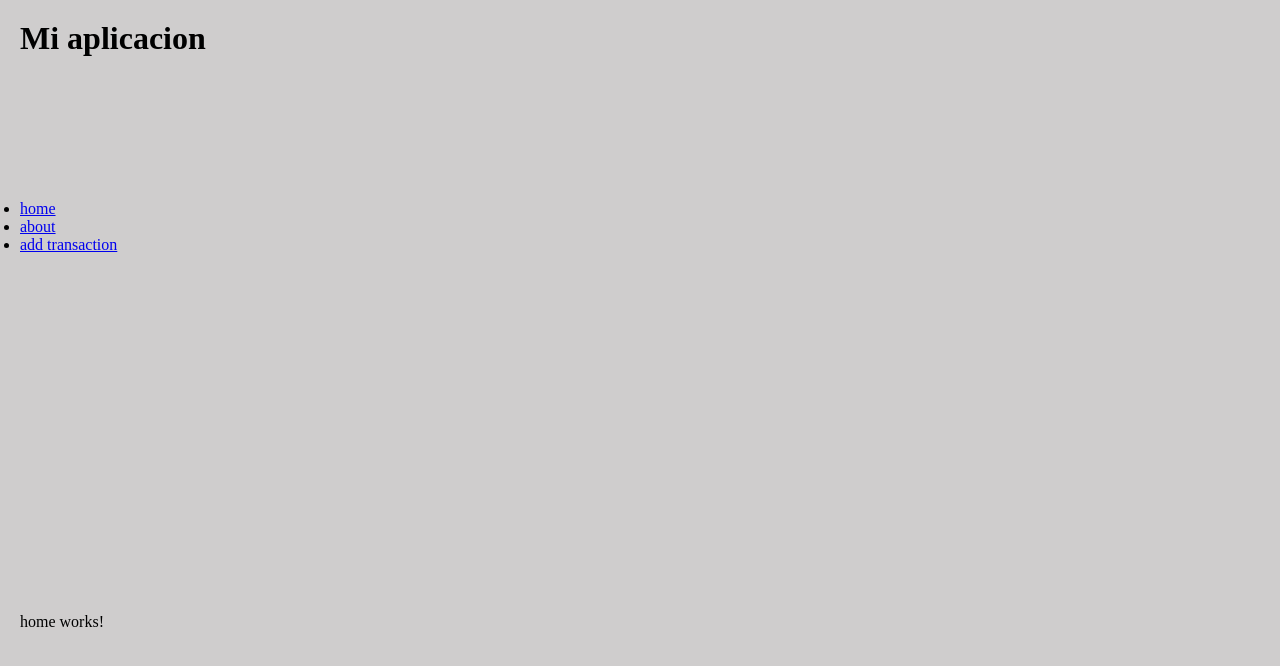
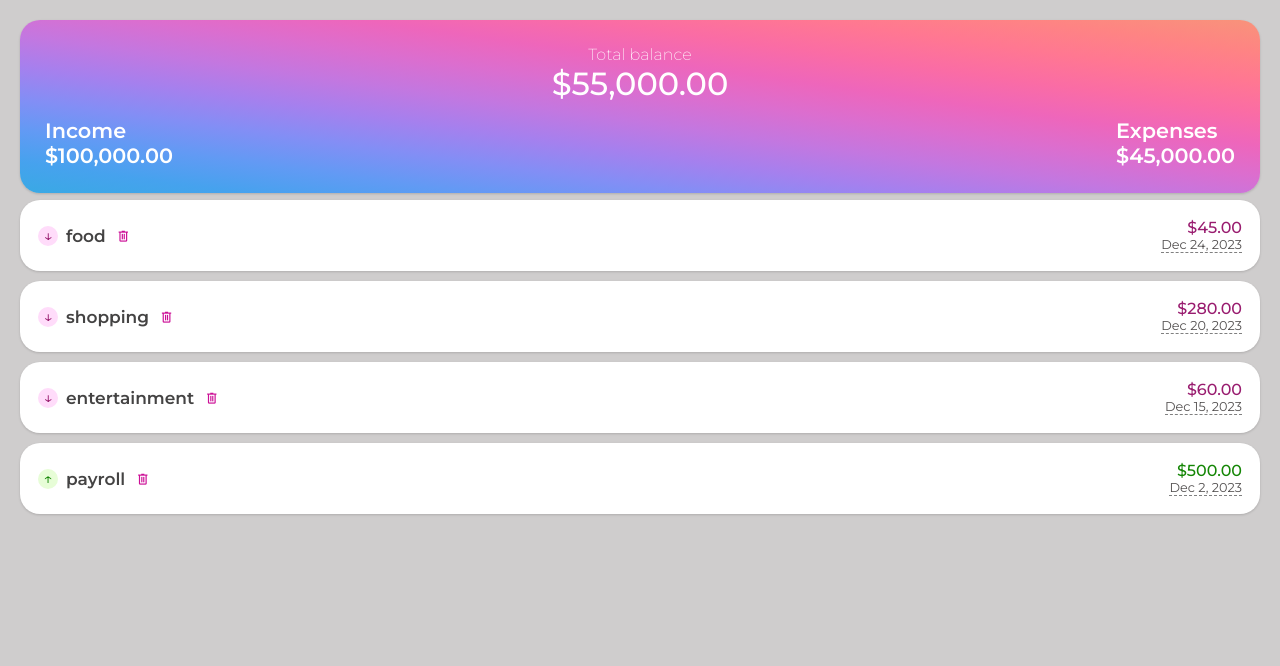
Before and after one commit to AllanAcostaM/Expenses_Tracker, an Angular app in the folder angular17_expenses_tracker/: page / in a window 1280 px wide. Shown: the top 666 px of the page. Built offline with nearby package versions, Linux system fonts and the light colour scheme.

Commit message:
Angular: Refactor utilizando los componentes Home, AddTransaction y About

```diff
--- a/angular17_expenses_tracker/src/app/app.component.html
+++ b/angular17_expenses_tracker/src/app/app.component.html
@@ -1,15 +1,3 @@
 <div class="container">
-  <h1>Mi aplicacion</h1>
-  <ul>
-    <li><a routerLink="">home</a></li>
-    <li><a routerLink="about">about</a></li>
-    <li><a routerLink="add">add transaction</a></li>
-  </ul>
   <router-outlet></router-outlet>
 </div>
-
-<!-- <app-balance [balance]="balance" />
-<app-transactions
-  [transactions]="transactions"
-  (removeTransactionEvent)="removeTransaction($event)"
-/> -->
--- a/angular17_expenses_tracker/src/app/app.component.scss
+++ b/angular17_expenses_tracker/src/app/app.component.scss
@@ -4,8 +4,4 @@
   background-color: s.$main-bg-color;
   width: 100vw;
   height: 100vh;
-  display: grid;
-  grid-template-rows: 150px auto;
-  padding: 1.25rem;
-  gap: 1.875rem;
 }
--- a/angular17_expenses_tracker/src/app/app.component.ts
+++ b/angular17_expenses_tracker/src/app/app.component.ts
@@ -3,63 +3,14 @@ import { Component } from '@angular/core';
 import { RouterLink, RouterOutlet } from '@angular/router';
 
 
-// Models
-import { Balance } from './models/balance.model';
-import { Transaction } from './models/transaction.model';
-
-// Components
-import { BalanceComponent } from './components/balance/balance.component';
-import { TransactionsComponent } from './components/transactions/transactions.component';
-
 @Component({
   selector: 'app-root',
   standalone: true,
-  imports: [CommonModule, RouterOutlet, BalanceComponent, TransactionsComponent, RouterLink],
+  imports: [CommonModule, RouterOutlet, RouterLink],
   templateUrl: './app.component.html',
   styleUrl: './app.component.scss'
 })
 
 export class AppComponent {
-  balance: Balance = {
-    amount: 55_000,
-    income: 100_000,
-    expenses: 45_000,
-  };
-  transactions: Transaction[] = [
-    {
-      id: '1',
-      type: 'expense',
-      amount: 45,
-      category: 'food',
-      date: new Date(2023, 11, 24),
-    },
-    {
-      id: '2',
-      type: 'expense',
-      amount: 280,
-      category: 'shopping',
-      date: new Date(2023, 11, 20),
-    },
-    {
-      id: '3',
-      type: 'expense',
-      amount: 60,
-      category: 'entertainment',
-      date: new Date(2023, 11, 15),
-    },
-    {
-      id: '4',
-      type: 'income',
-      amount: 500,
-      category: 'payroll',
-      date: new Date(2023, 11, 2),
-    },
-  ]
 
-  removeTransaction(id: string) {
-    // Elimina la transaccion del arreglo
-    this.transactions = this.transactions.filter(
-      transaction => transaction.id !== id
-    );
-  }
 }
--- a/angular17_expenses_tracker/src/app/pages/home/home.component.html
+++ b/angular17_expenses_tracker/src/app/pages/home/home.component.html
@@ -1 +1,7 @@
-<p>home works!</p>
+<div class="main">
+  <app-balance [balance]="balance" />
+  <app-transactions
+    [transactions]="transactions"
+    (removeTransactionEvent)="removeTransaction($event)"
+  />
+</div>
--- a/angular17_expenses_tracker/src/app/pages/home/home.component.scss
+++ b/angular17_expenses_tracker/src/app/pages/home/home.component.scss
@@ -0,0 +1,6 @@
+.main {
+  display: grid;
+  grid-template-rows: 150px auto;
+  padding: 1.25rem;
+  gap: 1.875rem;
+}
--- a/angular17_expenses_tracker/src/app/pages/home/home.component.ts
+++ b/angular17_expenses_tracker/src/app/pages/home/home.component.ts
@@ -1,13 +1,65 @@
 import { CommonModule } from '@angular/common';
 import { Component } from '@angular/core';
+import { RouterLink, RouterOutlet } from '@angular/router';
+
+
+// Models
+import { Balance } from '../../models/balance.model';
+import { Transaction } from '../../models/transaction.model';
+
+// Components
+import { BalanceComponent } from '../../components/balance/balance.component';
+import { TransactionsComponent } from '../../components/transactions/transactions.component';
+
 
 @Component({
   selector: 'app-home',
   standalone: true,
-  imports: [CommonModule],
+  imports: [CommonModule, RouterOutlet, BalanceComponent, TransactionsComponent, RouterLink],
   templateUrl: './home.component.html',
   styleUrl: './home.component.scss'
 })
 export class HomeComponent {
+  balance: Balance = {
+    amount: 55_000,
+    income: 100_000,
+    expenses: 45_000,
+  };
+  transactions: Transaction[] = [
+    {
+      id: '1',
+      type: 'expense',
+      amount: 45,
+      category: 'food',
+      date: new Date(2023, 11, 24),
+    },
+    {
+      id: '2',
+      type: 'expense',
+      amount: 280,
+      category: 'shopping',
+      date: new Date(2023, 11, 20),
+    },
+    {
+      id: '3',
+      type: 'expense',
+      amount: 60,
+      category: 'entertainment',
+      date: new Date(2023, 11, 15),
+    },
+    {
+      id: '4',
+      type: 'income',
+      amount: 500,
+      category: 'payroll',
+      date: new Date(2023, 11, 2),
+    },
+  ]
 
+  removeTransaction(id: string) {
+    // Elimina la transaccion del arreglo
+    this.transactions = this.transactions.filter(
+      transaction => transaction.id !== id
+    );
+  }
 }
```
